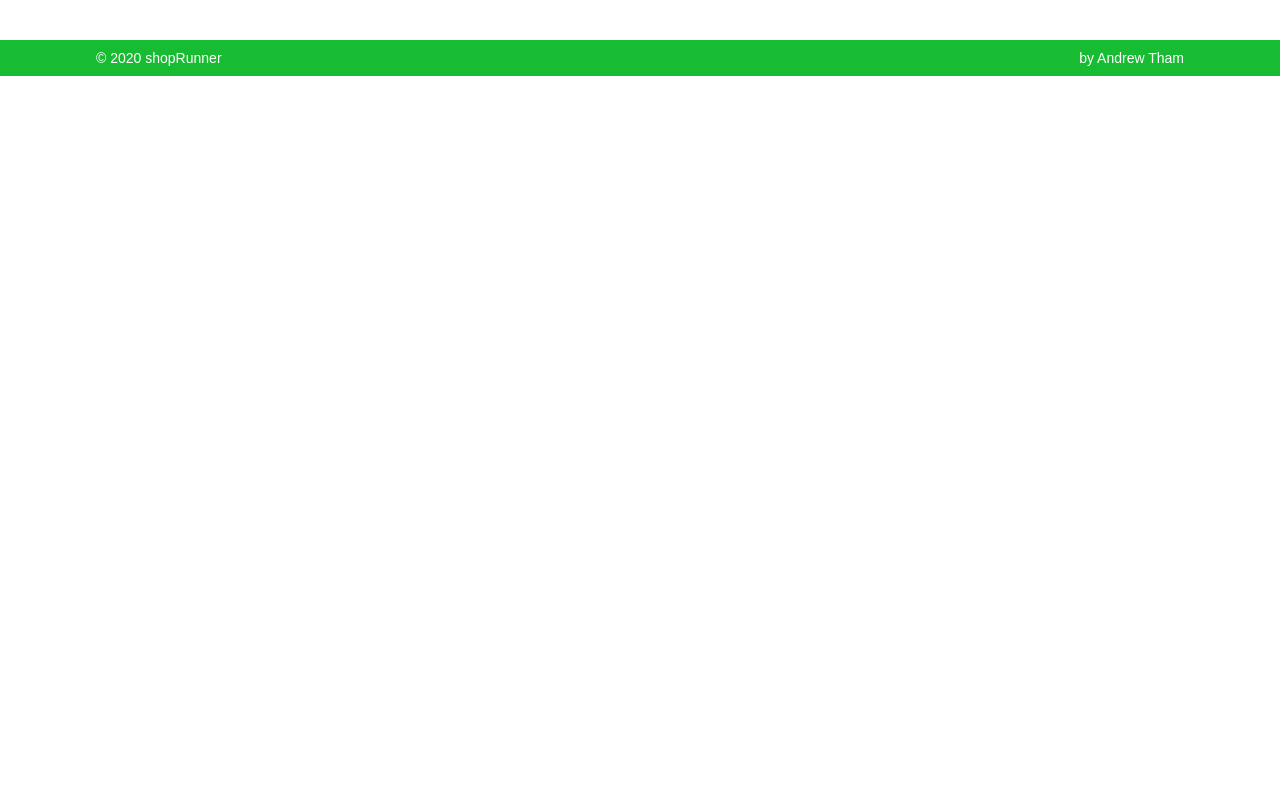
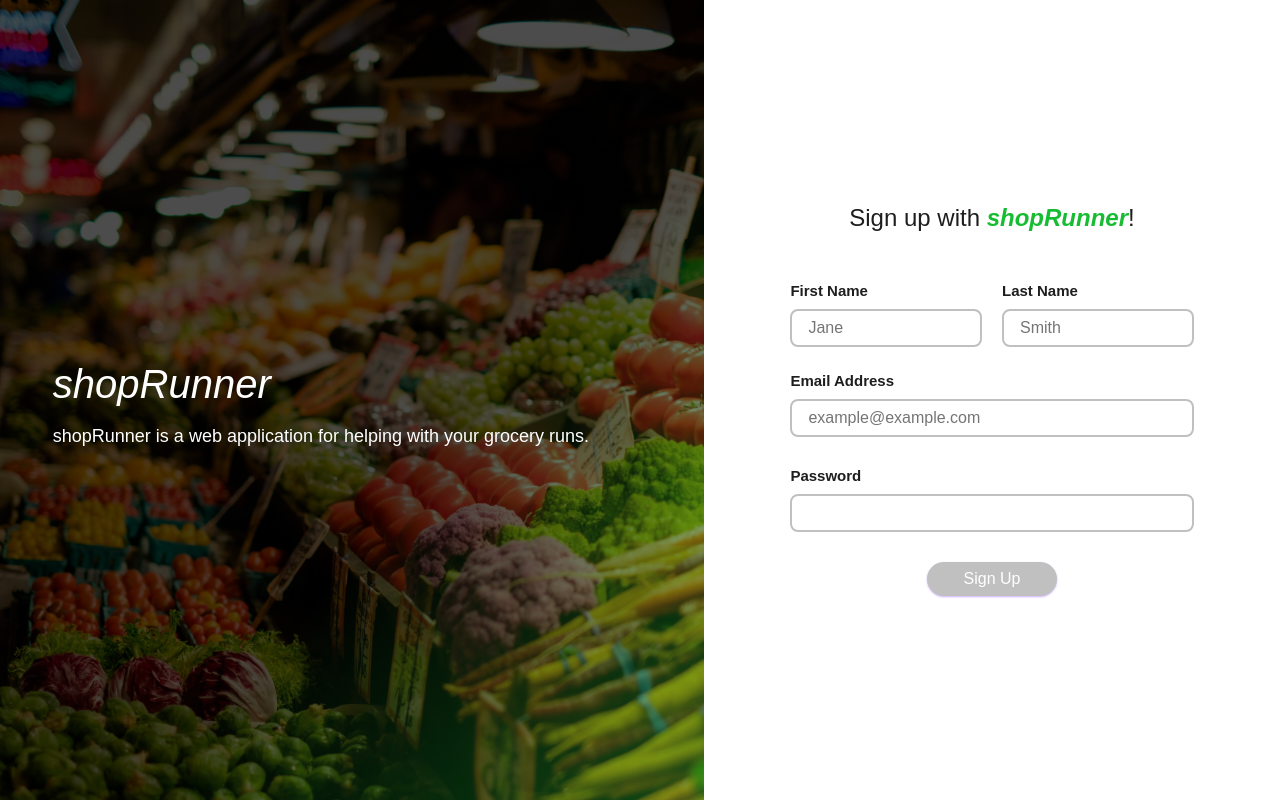
Before and after one commit to andrewthamcc/marche-runner, a React (Create React App) app in the folder client/: page /signup in a window 1280 px wide. Built offline with nearby package versions, Linux system fonts and the light colour scheme.

Commit message:
signup page

```diff
--- a/client/src/App.tsx
+++ b/client/src/App.tsx
@@ -26,7 +26,7 @@ function App() {
             <Route path="/profile" component={Profile} />
             <Route path="/signup" component={Signup} />
           </Switch>
-          <Footer />
+          <Route path={/^(?!.*signup).*$/} component={Footer} />
         </BrowserRouter>
       </div>
     </Provider>
--- a/client/src/components/SigninModal/index.tsx
+++ b/client/src/components/SigninModal/index.tsx
@@ -57,7 +57,7 @@ const SigninModal: React.FC<Props> = (props: Props) => {
             onChange={(e) => setEmail(e.target.value)}
             placeholder="Email"
             inputName="sign-in-email"
-            label="Email:"
+            label="Email Address"
           />
           <TextInput
             value={password}
@@ -65,7 +65,7 @@ const SigninModal: React.FC<Props> = (props: Props) => {
             placeholder="Password"
             inputName="sign-in-password"
             type={textInputType.password}
-            label="Password:"
+            label="Password"
           />
           <Button color={buttonColor.orange} disabled={!email || !password}>
             Sign In
--- a/client/src/components/TextInput/style.scss
+++ b/client/src/components/TextInput/style.scss
@@ -11,7 +11,7 @@
   label {
     font-size: 1.5rem;
     font-weight: 600;
-    margin-bottom: 0.5rem;
+    margin-bottom: 1rem;
   }
 
   input {
--- a/client/src/layout/Page-Header/style.scss
+++ b/client/src/layout/Page-Header/style.scss
@@ -52,4 +52,8 @@
       }
     }
   }
+
+  a {
+    color: #ffffff;
+  }
 }
--- a/client/src/scenes/Home/style.scss
+++ b/client/src/scenes/Home/style.scss
@@ -46,6 +46,10 @@
       }
     }
   }
+
+  a {
+    color: #ffffff;
+  }
 }
 
 .about {
--- a/client/src/scenes/Signup/index.tsx
+++ b/client/src/scenes/Signup/index.tsx
@@ -1,5 +1,9 @@
-import React from "react";
+import React, { useState } from "react";
 import { connect } from "react-redux";
+
+// components
+import TextInput, { textInputType } from "../../components/TextInput";
+import Button, { buttonColor } from "../../components/Button";
 
 require("./style.scss");
 
@@ -12,7 +16,76 @@ interface ReduxDispatchProps {}
 type Props = OwnProps & ReduxStateProps & ReduxDispatchProps;
 
 const Signup: React.FC<Props> = (props: Props): JSX.Element => {
-  return <div></div>;
+  const [firstName, setFirstName] = useState<string>("");
+  const [lastName, setLastName] = useState<string>("");
+  const [email, setEmail] = useState<string>("");
+  const [password, setPassword] = useState<string>("");
+
+  return (
+    <div className="signup">
+      <div className="signup-left">
+        <div className="container flex-container">
+          <h2>shopRunner</h2>
+          <p>
+            shopRunner is a web application for helping with your grocery runs.
+          </p>
+        </div>
+      </div>
+      <div className="signup-right">
+        <h2 className="signup-form-title">
+          Sign up with <span>shopRunner</span>!
+        </h2>
+        <form className="signup-form">
+          <div className="signup-form-name">
+            <TextInput
+              label="First Name"
+              placeholder="Jane"
+              inputName="signup-firstname"
+              value={firstName}
+              onChange={(e) => setFirstName(e.target.value)}
+              required
+              className="signup-form-name-first"
+            />
+            <TextInput
+              label="Last Name"
+              placeholder="Smith"
+              inputName="signup-lastname"
+              value={lastName}
+              onChange={(e) => setLastName(e.target.value)}
+              required
+              className="signup-form-name-last"
+            />
+          </div>
+          <TextInput
+            label="Email Address"
+            placeholder="example@example.com"
+            inputName="signup-email"
+            value={email}
+            onChange={(e) => setEmail(e.target.value)}
+            required
+            className="signup-form-input"
+          />
+          <TextInput
+            label="Password"
+            type={textInputType.password}
+            inputName="signup-password"
+            value={password}
+            onChange={(e) => setPassword(e.target.value)}
+            required
+            className="signup-form-input"
+          />
+          <Button
+            color={buttonColor.green}
+            border={false}
+            className={"signup-form-button"}
+            disabled={!firstName || !lastName || !email || !password}
+          >
+            Sign Up
+          </Button>
+        </form>
+      </div>
+    </div>
+  );
 };
 
 const mapStateToProps = (state) => ({});
--- a/client/src/scenes/Signup/style.scss
+++ b/client/src/scenes/Signup/style.scss
@@ -0,0 +1,89 @@
+@import "../../styles/variables";
+
+.signup {
+  display: flex;
+  height: 100vh;
+
+  &-left {
+    width: 55%;
+    background-image: linear-gradient(
+        to bottom right,
+        rgba(0, 0, 0, 0.7) 60%,
+        rgba(24, 188, 51, 0.4)
+      ),
+      url("assets/grocery-produce.jpg");
+    background-size: cover;
+    background-position: center;
+    background-repeat: no-repeat;
+
+    .flex-container {
+      height: 100%;
+      color: #ffffff;
+
+      display: flex;
+      flex-direction: column;
+      justify-content: center;
+
+      h2 {
+        font-size: 4rem;
+        font-style: italic;
+        font-weight: 500;
+      }
+
+      font-size: 1.8rem;
+      line-height: 1.8;
+    }
+  }
+
+  &-right {
+    width: 45%;
+    display: flex;
+    flex-direction: column;
+    align-items: center;
+    justify-content: center;
+  }
+
+  &-form {
+    width: 70%;
+    margin: 0 auto;
+
+    &-title {
+      margin-bottom: 4rem;
+      font-weight: 500;
+
+      span {
+        color: $primary-color;
+        font-weight: 600;
+        font-style: italic;
+      }
+    }
+
+    &-input {
+      margin-bottom: 3rem;
+    }
+
+    &-name {
+      display: flex;
+      align-items: center;
+      margin-bottom: 1.5rem;
+
+      &-first,
+      &-last {
+        width: 50%;
+      }
+
+      &-first {
+        margin-right: 1rem;
+      }
+
+      &-last {
+        margin-left: 1rem;
+      }
+    }
+
+    &-button {
+      display: block;
+      margin: 0 auto;
+    }
+  }
+}
```
Also changed, not shown: client/src/scenes/Signup/assets/grocery-produce.jpg (added).
